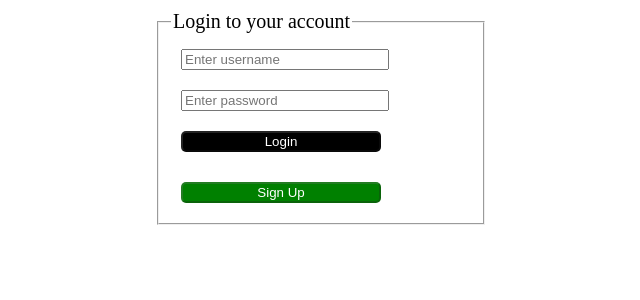
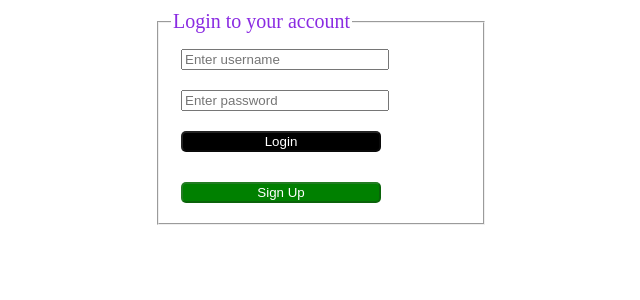
Before and after one commit to ElishevaDori/webMsg_frontend, a React (Create React App) app: page / in a window 1280 px wide. Shown: the top 300 px of the page, without its empty margins (165-805 px from the left). Built offline with nearby package versions, Linux system fonts and the light colour scheme.

Commit message:
change color

```diff
--- a/src/App.css
+++ b/src/App.css
@@ -1,5 +1,6 @@
 body{
   font-family: "Times New Roman";
+  color: blueviolet;
 }
 .App {
   text-align: center;
```
